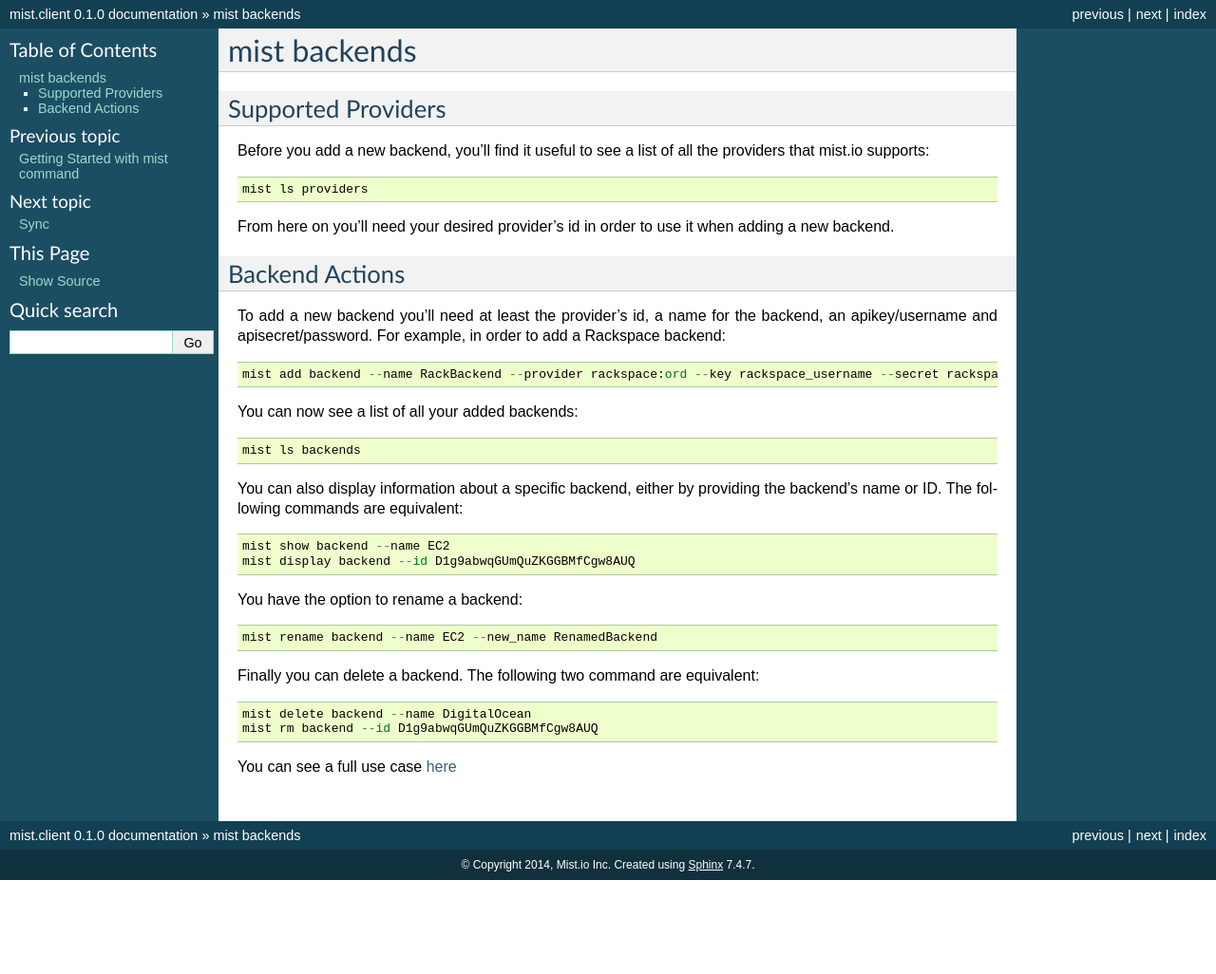
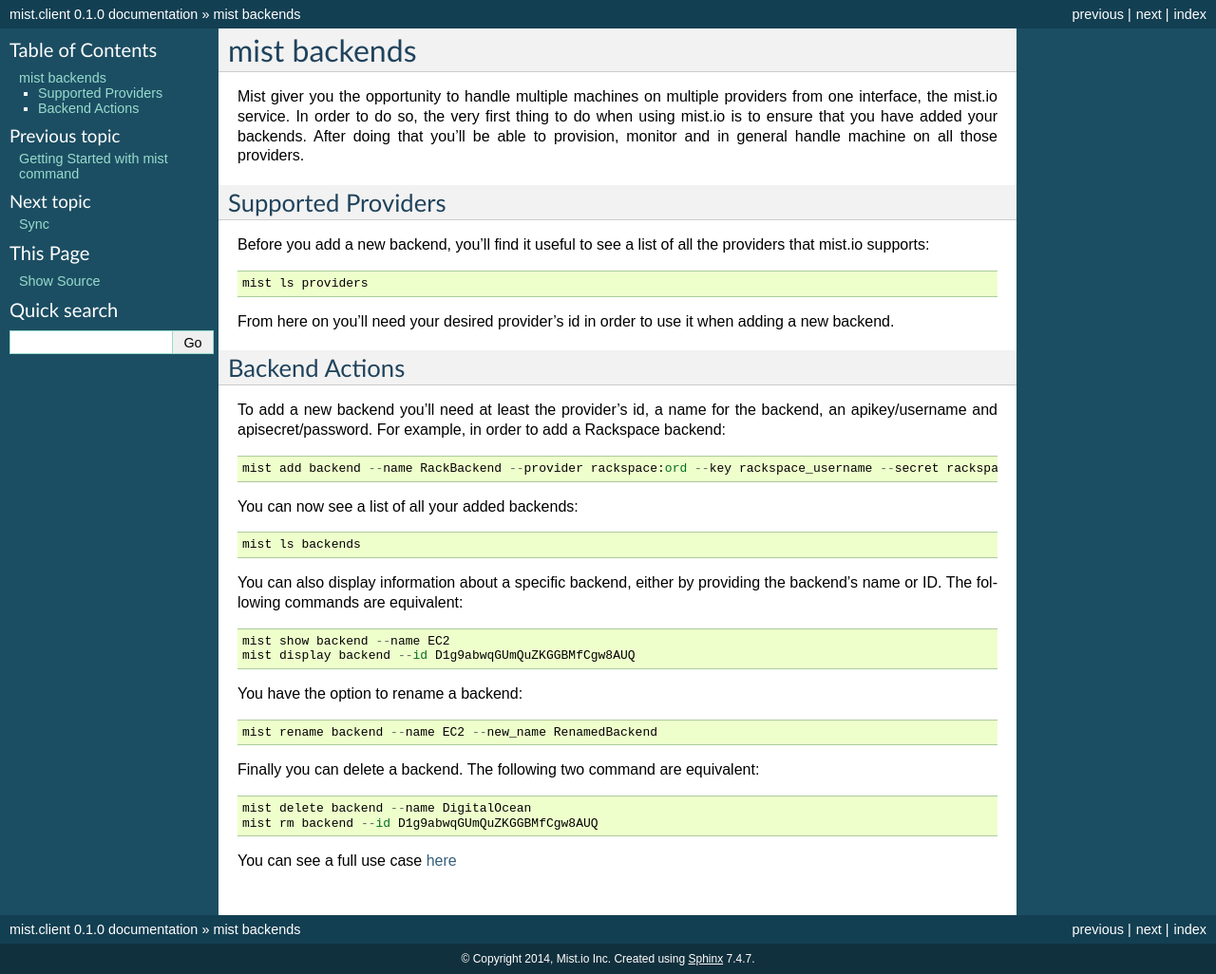
Before and after one commit to mistio/mist.client, a Sphinx documentation site: the page built from docs/source/cmd/cmd_backend.rst, in a window 1280 px wide. Shown: the whole page at 95% size. Built offline with Sphinx 7.4.7, drawn with Linux system fonts in a browser that asks for light colours; before the commit the page ends 927 px from its top, so only the background shows below that.

Commit message:
Update mist backends documentation

```diff
--- a/docs/source/cmd/cmd_backend.rst
+++ b/docs/source/cmd/cmd_backend.rst
@@ -1,5 +1,9 @@
 mist backends
 *************
+
+Mist giver you the opportunity to handle multiple machines on multiple providers from one interface, the mist.io service.
+In order to do so, the very first thing to do when using mist.io is to ensure that you have added your backends.
+After doing that you'll be able to provision, monitor and in general handle machine on all those providers.
 
 Supported Providers
 ===================
```
Also changed, not shown: 1 other file.
